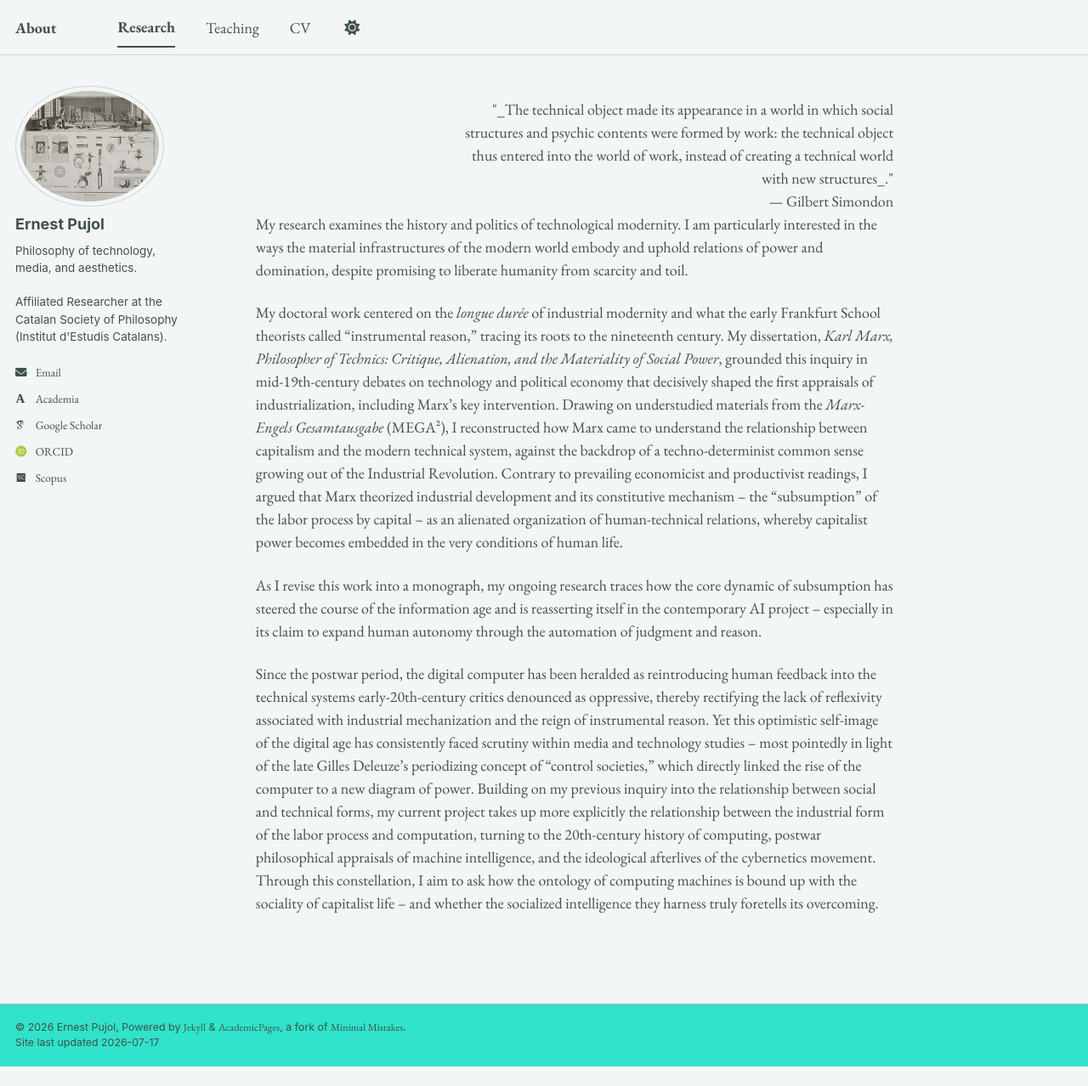
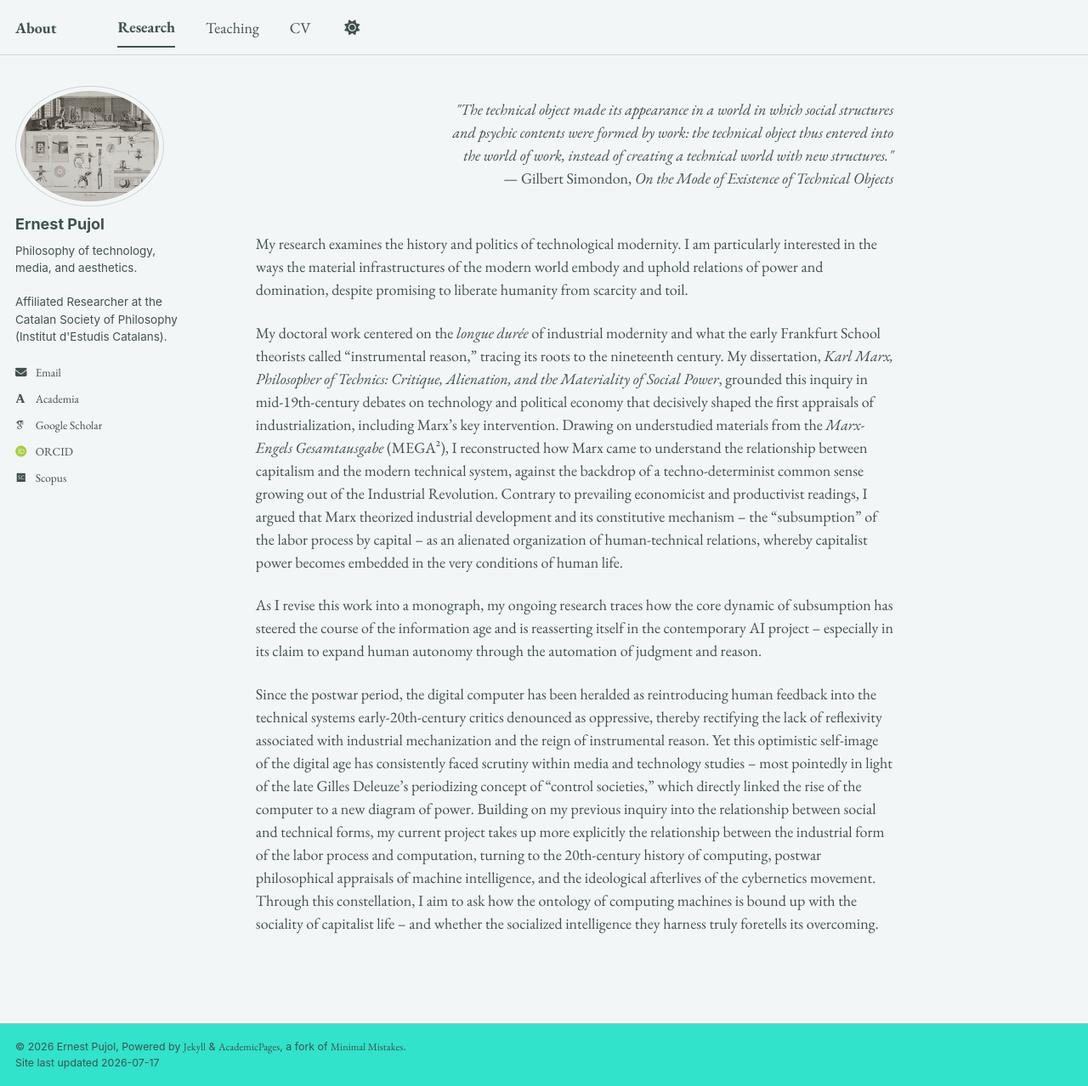
Before and after one commit to epujol90/epujol90.github.io, a Jekyll site: the page built from _pages/research.md, in a window 1280 px wide and 1278 px high. Shown: the whole window at 85% size. Built offline with Jekyll 4.4.1, drawn with Linux system fonts in a browser that asks for light colours; some web fonts are replaced; a script bundle is joined from its source files by our own code; library files that are not in the unit come from our copies.

Commit message:
Update research.md

```diff
--- a/_pages/research.md
+++ b/_pages/research.md
@@ -6,9 +6,10 @@ author_profile: true
 ---
 
 <div style="text-align: right; margin-left: 30%;">
-"_The technical object made its appearance in a world in which social structures and psychic contents were formed by work: the technical object thus entered into the world of work, instead of creating a technical world with new structures_."<br>
-— Gilbert Simondon
+<em>"The technical object made its appearance in a world in which social structures and psychic contents were formed by work: the technical object thus entered into the world of work, instead of creating a technical world with new structures."</em><br>
+— Gilbert Simondon, <em>On the Mode of Existence of Technical Objects</em>
 </div>
+<br>
 
 My research examines the history and politics of technological modernity. I am particularly interested in the ways the material infrastructures of the modern world embody and uphold relations of power and domination, despite promising to liberate humanity from scarcity and toil.
 
```
